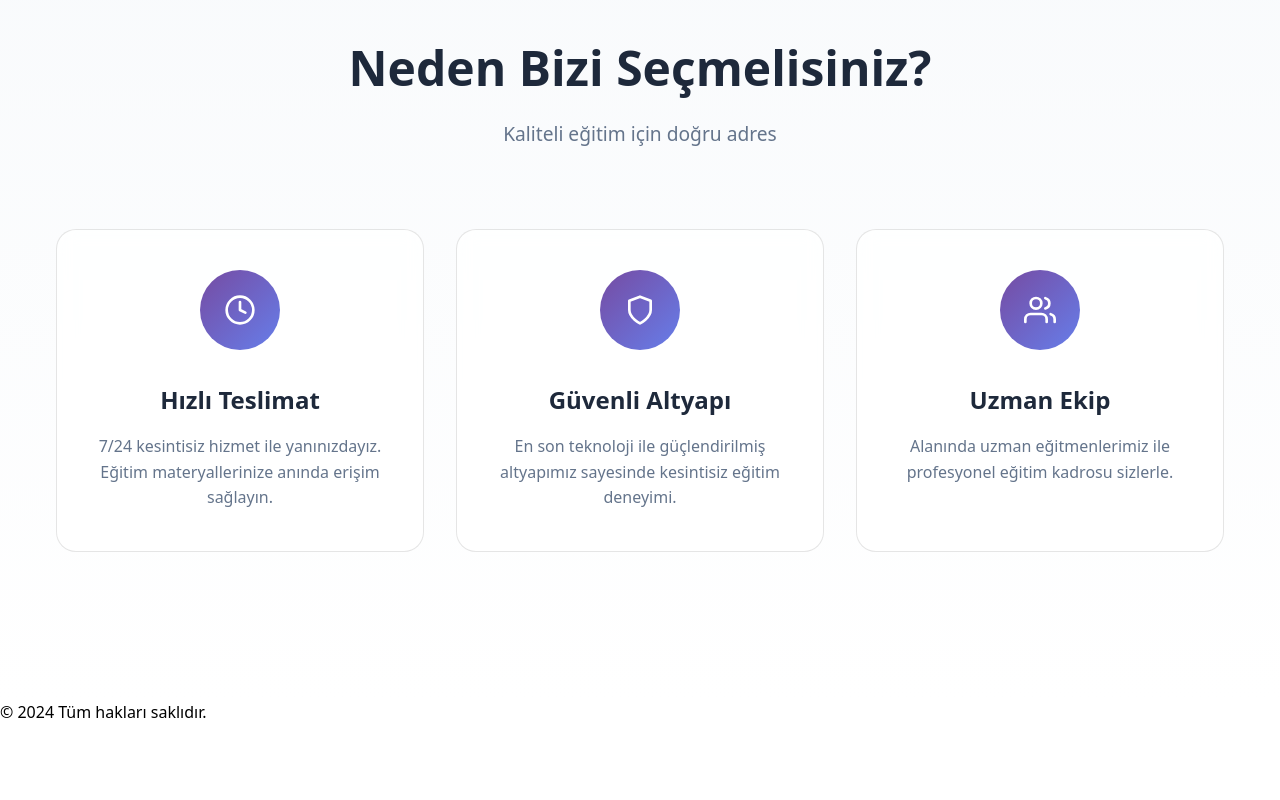
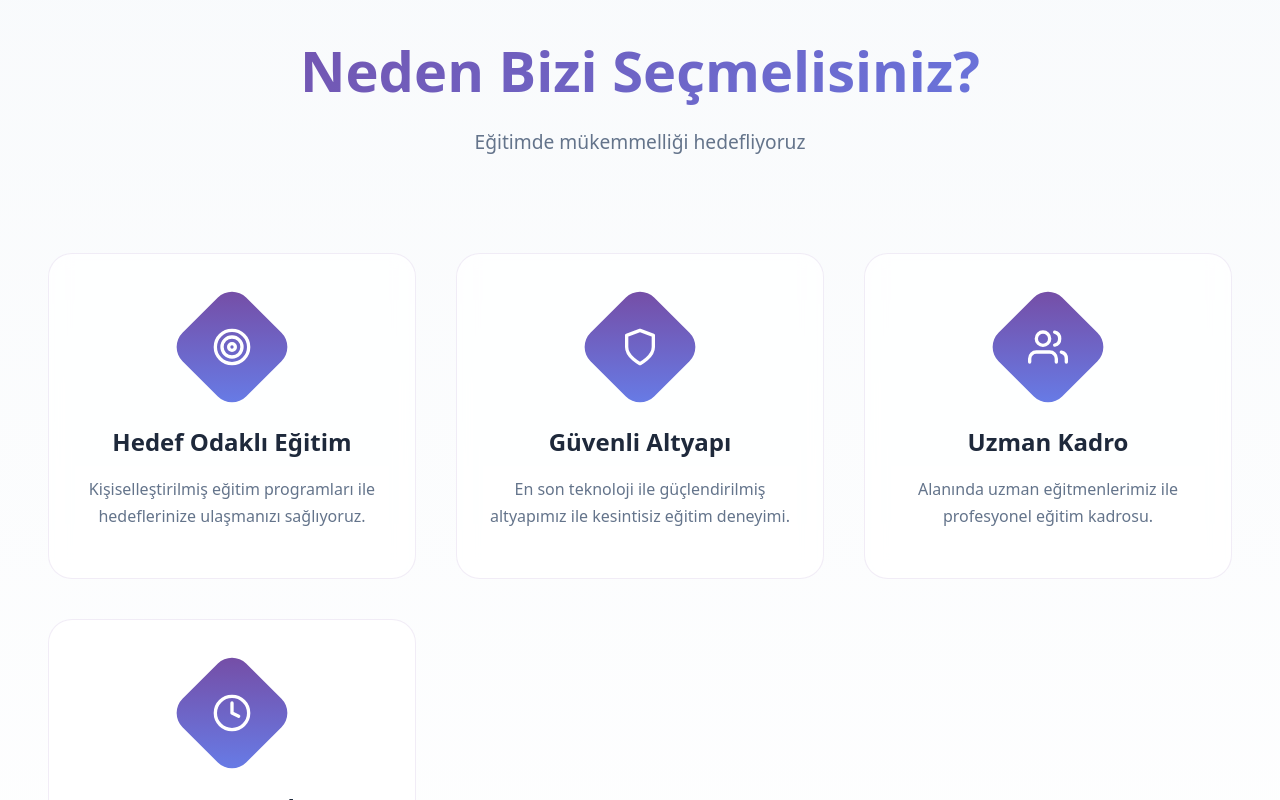
Before and after one commit to alifuatakbas/e-math-frontend, a Next.js app: page / in a window 1280 px wide. Shown: the part 900-1700 px from the top of the page. Before the commit the page ends 1624 px from the top, so only its background shows below. Built offline with nearby package versions, Linux system fonts and the light colour scheme.

Commit message:
Features düzeni

```diff
--- a/app/components/Features.tsx
+++ b/app/components/Features.tsx
@@ -1,42 +1,66 @@
 // Features.tsx
 import styles from '../styles/Features.module.css'
-import { FiClock, FiShield, FiUsers } from 'react-icons/fi' // react-icons ekleyin
+import { FiTarget, FiShield, FiUsers, FiClock } from 'react-icons/fi'
+import { motion } from 'framer-motion'
 
 const Features = () => {
   return (
     <section className={styles.features}>
-      <div className={styles.container}>
+      <motion.div
+        className={styles.container}
+        initial={{ opacity: 0, y: 50 }}
+        whileInView={{ opacity: 1, y: 0 }}
+        transition={{ duration: 0.8 }}
+        viewport={{ once: true }}
+      >
         <h2 className={styles.title}>Neden Bizi Seçmelisiniz?</h2>
-        <p className={styles.subtitle}>Kaliteli eğitim için doğru adres</p>
+        <p className={styles.subtitle}>Eğitimde mükemmelliği hedefliyoruz</p>
 
         <div className={styles.grid}>
-          <div className={styles.card}>
-            <div className={styles.iconWrapper}>
-              <FiClock className={styles.icon} />
-            </div>
-            <h3>Hızlı Teslimat</h3>
-            <p>7/24 kesintisiz hizmet ile yanınızdayız. Eğitim materyallerinize anında erişim sağlayın.</p>
-          </div>
-
-          <div className={styles.card}>
-            <div className={styles.iconWrapper}>
-              <FiShield className={styles.icon} />
-            </div>
-            <h3>Güvenli Altyapı</h3>
-            <p>En son teknoloji ile güçlendirilmiş altyapımız sayesinde kesintisiz eğitim deneyimi.</p>
-          </div>
-
-          <div className={styles.card}>
-            <div className={styles.iconWrapper}>
-              <FiUsers className={styles.icon} />
-            </div>
-            <h3>Uzman Ekip</h3>
-            <p>Alanında uzman eğitmenlerimiz ile profesyonel eğitim kadrosu sizlerle.</p>
-          </div>
+          {features.map((feature, index) => (
+            <motion.div
+              key={index}
+              className={styles.card}
+              initial={{ opacity: 0, y: 30 }}
+              whileInView={{ opacity: 1, y: 0 }}
+              transition={{ duration: 0.5, delay: index * 0.2 }}
+              viewport={{ once: true }}
+              whileHover={{ y: -10 }}
+            >
+              <div className={styles.iconWrapper}>
+                {feature.icon}
+              </div>
+              <h3>{feature.title}</h3>
+              <p>{feature.description}</p>
+            </motion.div>
+          ))}
         </div>
-      </div>
+      </motion.div>
     </section>
   )
 }
 
+const features = [
+  {
+    icon: <FiTarget className={styles.icon} />,
+    title: "Hedef Odaklı Eğitim",
+    description: "Kişiselleştirilmiş eğitim programları ile hedeflerinize ulaşmanızı sağlıyoruz."
+  },
+  {
+    icon: <FiShield className={styles.icon} />,
+    title: "Güvenli Altyapı",
+    description: "En son teknoloji ile güçlendirilmiş altyapımız ile kesintisiz eğitim deneyimi."
+  },
+  {
+    icon: <FiUsers className={styles.icon} />,
+    title: "Uzman Kadro",
+    description: "Alanında uzman eğitmenlerimiz ile profesyonel eğitim kadrosu."
+  },
+  {
+    icon: <FiClock className={styles.icon} />,
+    title: "7/24 Destek",
+    description: "Kesintisiz müşteri desteği ile her an yanınızdayız."
+  }
+]
+
 export default Features
--- a/app/styles/Features.module.css
+++ b/app/styles/Features.module.css
@@ -1,23 +1,26 @@
 /* Features.module.css */
 .features {
   padding: 8rem 2rem;
-  background: linear-gradient(to bottom, #F8FAFC, #FFFFFF);
+  background: linear-gradient(180deg, #F8FAFC 0%, #FFFFFF 100%);
   min-height: 100vh;
   display: flex;
   align-items: center;
+  overflow: hidden;
 }
 
 .container {
-  max-width: 1200px;
+  max-width: 1400px;
   margin: 0 auto;
   width: 100%;
 }
 
 .title {
   text-align: center;
-  font-size: 3rem;
+  font-size: 3.5rem;
   font-weight: 800;
-  color: #1E293B;
+  background: linear-gradient(135deg, #764BA2 0%, #667EEA 100%);
+  -webkit-background-clip: text;
+  -webkit-text-fill-color: transparent;
   margin-bottom: 1rem;
 }
 
@@ -25,65 +28,52 @@
   text-align: center;
   font-size: 1.2rem;
   color: #64748B;
-  margin-bottom: 4rem;
+  margin-bottom: 5rem;
+  max-width: 600px;
+  margin-left: auto;
+  margin-right: auto;
 }
 
 .grid {
   display: grid;
-  grid-template-columns: repeat(auto-fit, minmax(300px, 1fr));
-  gap: 2rem;
+  grid-template-columns: repeat(auto-fit, minmax(280px, 1fr));
+  gap: 2.5rem;
   padding: 1rem;
 }
 
 .card {
   background: rgba(255, 255, 255, 0.8);
   backdrop-filter: blur(10px);
-  border-radius: 20px;
-  padding: 2.5rem;
+  border-radius: 24px;
+  padding: 3rem 2rem;
   text-align: center;
-  transition: all 0.3s ease;
-  border: 1px solid rgba(0, 0, 0, 0.1);
-  position: relative;
-  overflow: hidden;
-}
-
-.card::before {
-  content: '';
-  position: absolute;
-  top: 0;
-  left: 0;
-  width: 100%;
-  height: 100%;
-  background: linear-gradient(45deg, transparent, rgba(255, 255, 255, 0.2), transparent);
-  transform: translateX(-100%);
-  transition: 0.5s;
-}
-
-.card:hover {
-  transform: translateY(-10px);
-  box-shadow: 0 20px 40px rgba(0, 0, 0, 0.1);
-  border-color: rgba(118, 75, 162, 0.2);
-}
-
-.card:hover::before {
-  transform: translateX(100%);
+  transition: all 0.5s cubic-bezier(0.4, 0, 0.2, 1);
+  border: 1px solid rgba(118, 75, 162, 0.1);
+  cursor: pointer;
 }
 
 .iconWrapper {
-  width: 80px;
-  height: 80px;
-  background: linear-gradient(135deg, #764BA2, #667EEA);
-  border-radius: 50%;
+  width: 90px;
+  height: 90px;
+  background: linear-gradient(135deg, #764BA2 0%, #667EEA 100%);
+  border-radius: 20px;
   display: flex;
   align-items: center;
   justify-content: center;
   margin: 0 auto 2rem;
-  transition: all 0.3s ease;
+  transform: rotate(45deg);
+  transition: all 0.5s ease;
 }
 
 .icon {
-  font-size: 2rem;
+  font-size: 2.5rem;
   color: white;
+  transform: rotate(-45deg);
+}
+
+.card:hover .iconWrapper {
+  transform: rotate(0deg);
+  border-radius: 50%;
 }
 
 .card h3 {
@@ -95,16 +85,12 @@
 
 .card p {
   color: #64748B;
-  line-height: 1.6;
+  line-height: 1.7;
 }
 
 /* Dark mode */
 :global(.dark-theme) .features {
-  background: linear-gradient(to bottom, #0F172A, #1E293B);
-}
-
-:global(.dark-theme) .title {
-  color: #F1F5F9;
+  background: linear-gradient(180deg, #0F172A 0%, #1E293B 100%);
 }
 
 :global(.dark-theme) .subtitle {
@@ -113,7 +99,7 @@
 
 :global(.dark-theme) .card {
   background: rgba(30, 41, 59, 0.8);
-  border-color: rgba(255, 255, 255, 0.1);
+  border-color: rgba(255, 255, 255, 0.05);
 }
 
 :global(.dark-theme) .card h3 {
@@ -124,10 +110,10 @@
   color: #94A3B8;
 }
 
-/* Responsive Design */
+/* Responsive */
 @media (max-width: 768px) {
   .features {
-    padding: 4rem 1rem;
+    padding: 6rem 1rem;
   }
 
   .title {
@@ -136,10 +122,6 @@
 
   .grid {
     gap: 1.5rem;
-  }
-
-  .card {
-    padding: 2rem;
   }
 }
 
@@ -153,11 +135,11 @@
   }
 
   .iconWrapper {
-    width: 60px;
-    height: 60px;
+    width: 70px;
+    height: 70px;
   }
 
   .icon {
-    font-size: 1.5rem;
+    font-size: 2rem;
   }
 }
--- a/package.json
+++ b/package.json
@@ -9,6 +9,7 @@
     "lint": "next lint"
   },
   "dependencies": {
+    "framer-motion": "^11.18.1",
     "lucide-react": "^0.471.0",
     "next": "15.1.4",
     "react": "^19.0.0",
```
Also changed, not shown: 1 other file (tests, documents, lock files or other folders).
